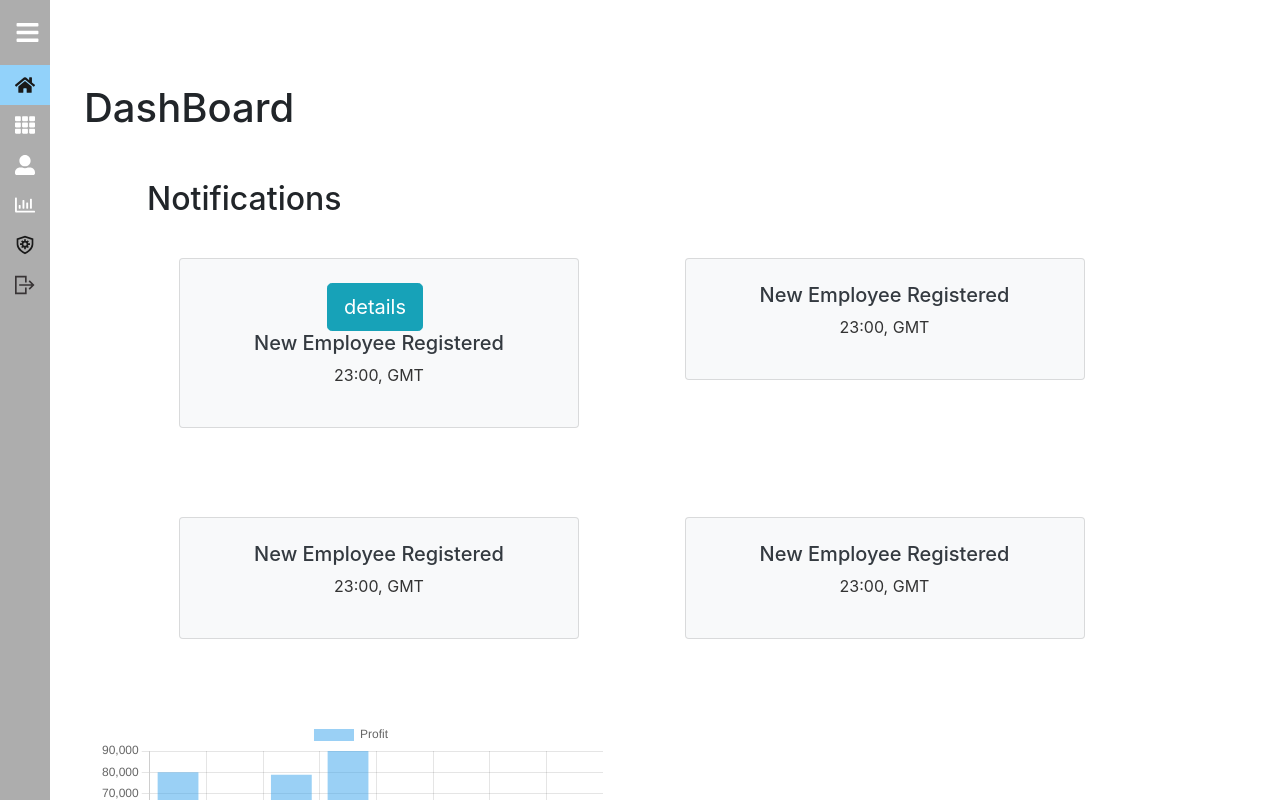
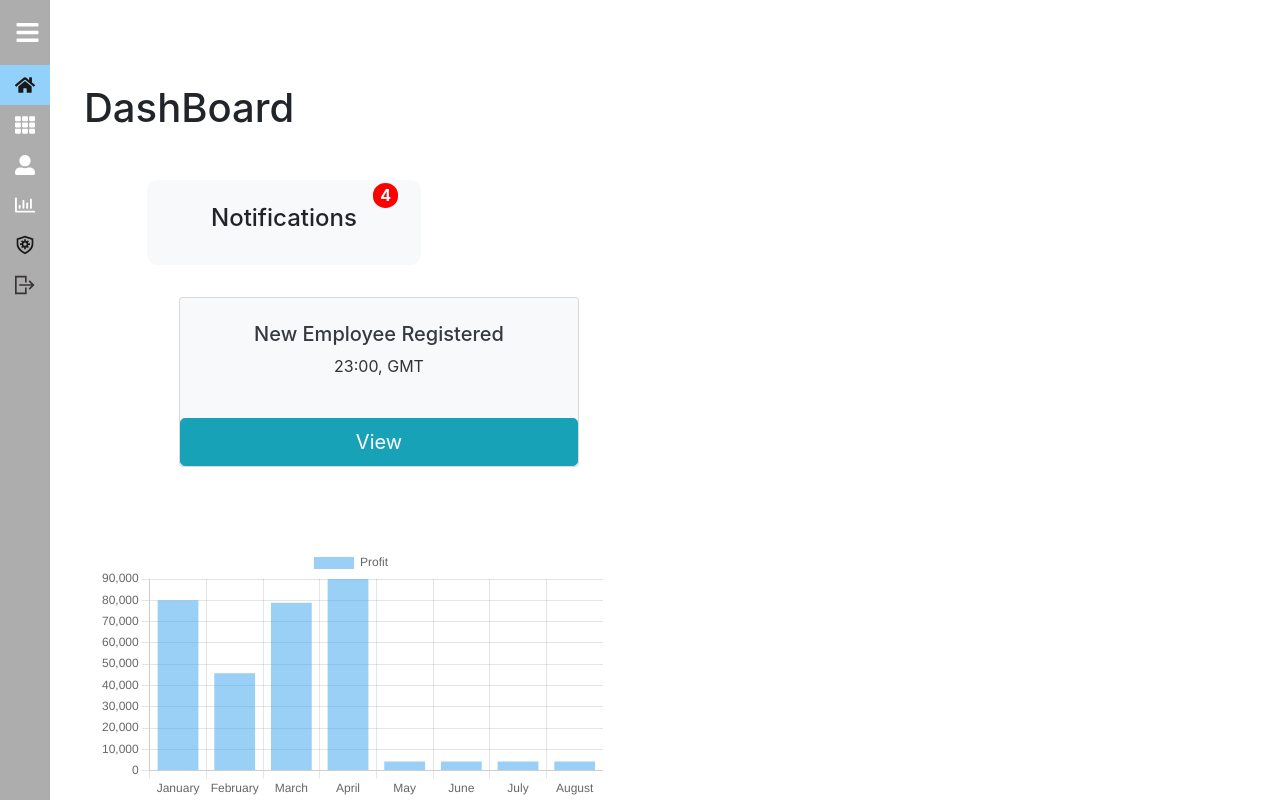
Before and after one commit to AbdurahmanAb/Dodi, a React (Vite) app: page / in a window 1280 px wide. Shown: the top 800 px of the page. Built offline with nearby package versions, Linux system fonts and the light colour scheme.

Commit message:
Last Commit

```diff
--- a/package.json
+++ b/package.json
@@ -13,6 +13,7 @@
     "@emotion/react": "^11.10.8",
     "@emotion/styled": "^11.10.8",
     "@mui/material": "^5.12.3",
+    "autoprefixer": "^10.4.14",
     "bootstrap": "^5.3.0-alpha3",
     "chart.js": "^4.3.0",
     "node-sass": "^8.0.0",
--- a/src/components/Navbar/navbar.scss
+++ b/src/components/Navbar/navbar.scss
@@ -67,6 +67,9 @@ main {
   display: flex;
   font-size: 25px;
   margin-left: 50px;
+  @media (max-width: 900px) {
+    display: none !important;
+  }
 }
 .link {
   display: flex;
--- a/src/index.css
+++ b/src/index.css
@@ -6,11 +6,11 @@ body {
 }
 @media (max-width: 900px) {
   .container {
-    /* margin-left: -4rem !important; */
+    margin-left: -4rem !important;
   }
 }
 @media (max-width: 600px) {
   .container {
-    /* margin-left: -6rem !important; */
+    margin-left: -6rem !important;
   }
 }
--- a/src/pages/Button.jsx
+++ /dev/null
@@ -1,14 +0,0 @@
-import React from "react";
-
-const Button = (props) => {
-  return (
-    <button
-      className="bg-indigo-600 text-white font-[Poppins] py-2 px-6 rounded md:ml-8 hover:bg-indigo-400
-    duration-500"
-    >
-      {props.children}
-    </button>
-  );
-};
-
-export default Button;
--- a/src/pages/Demo.jsx
+++ /dev/null
@@ -1,55 +0,0 @@
-import React, { useState } from "react";
-import Button from "./Button";
-
-const Demo = () => {
-  let Links = [
-    { name: "HOME", link: "/" },
-    { name: "SERVICE", link: "/" },
-    { name: "ABOUT", link: "/" },
-    { name: "BLOG'S", link: "/" },
-    { name: "CONTACT", link: "/" },
-  ];
-  let [open, setOpen] = useState(false);
-  return (
-    <div className="shadow-md w-full fixed top-0 left-0">
-      <div className="md:flex items-center justify-between bg-white py-4 md:px-10 px-7">
-        <div
-          className="font-bold text-2xl cursor-pointer flex items-center font-[Poppins]
-      text-gray-800"
-        >
-          <span className="text-3xl text-indigo-600 mr-1 pt-2">
-            <ion-icon name="logo-ionic" />
-          </span>
-          Designer
-        </div>
-
-        <div
-          onClick={() => setOpen(!open)}
-          className="text-3xl absolute right-8 top-6 cursor-pointer md:hidden"
-        >
-          <ion-icon name={open ? "close" : "menu"} />
-        </div>
-
-        <ul
-          className={`md:flex md:items-center md:pb-0 pb-12 absolute md:static bg-white md:z-auto z-[-1] left-0 w-full md:w-auto md:pl-0 pl-9 transition-all duration-500 ease-in ${
-            open ? "top-20 " : "top-[-490px]"
-          }`}
-        >
-          {Links.map((link) => (
-            <li key={link.name} className="md:ml-8 text-xl md:my-0 my-7">
-              <a
-                href={link.link}
-                className="text-gray-800 hover:text-gray-400 duration-500"
-              >
-                {link.name}
-              </a>
-            </li>
-          ))}
-        </ul>
-        <Button>Get Started</Button>
-      </div>
-    </div>
-  );
-};
-
-export default Demo;
--- a/src/pages/Home.jsx
+++ b/src/pages/Home.jsx
@@ -3,7 +3,7 @@ import Graphs, { PieChart } from "../components/Chart/Graphs";
 import { Data } from "../components/Chart/dummy2";
 import { useState } from "react";
 import { Helmet } from "react-helmet";
-
+import "./home.scss";
 import "react-responsive-modal/styles.css";
 import { Modal } from "react-responsive-modal";
 const Home = () => {
@@ -28,62 +28,43 @@ const Home = () => {
       <h1>DashBoard</h1>
       <div className="container">
         <div className="Notifications m-5">
-          <h2>Notifications</h2>
+          <div className="relative bg-light px-5 py-2">
+            <h4>Notifications</h4>
+            <span className="Icon">4</span>
+          </div>
           <div className="notications__card">
             <div className="gridl">
               <div className="card text-center bg-light Contracts__card text-dark">
                 <div className="card__salry p-4">
                   <Modal open={open} onClose={onCloseModal} center>
-                    <h2>Driling</h2>
-                    <form className="Contracts mb-5">
-                      <input
-                        type="text"
-                        placeholder="Contract"
-                        className="Contracts__input"
-                      />
+                    <div className="mt-2">
+                      <h2>Notification View</h2>
+                      <h4>New Employee Registered</h4>
+                      <ul>
+                        <li>Employee Name: Abdu</li>
+                        <li>Salary $1,000,000</li>
+                        Lorem ipsum dolor sit, amet consectetur adipisicing
+                        elit. Error architecto, dicta excepturi animi natus
+                        optio id, ad labore maxime sunt quaerat eligendi quam a
+                        expedita earum quis. Consequatur maiores sequi sed
+                        exercitationem nam magnam delectus ipsa voluptatum
+                        eligendi facilis debitis at modi, maxime sint, minima,
+                        temporibus saepe fuga facere quas?
+                      </ul>
+                    </div>
+                  </Modal>
 
-                      <input
-                        type="text"
-                        placeholder="Driling"
-                        className="Contracts__input"
-                      />
-                    </form>
-                  </Modal>
-                  <button
-                    className="btn btn-lg btn-info text-white mr-2"
-                    onClick={onOpenModal}
-                  >
-                    details
-                  </button>
                   <h5 className="card__header text-dark">
                     New Employee Registered
                   </h5>
                   <p className="text ">23:00, GMT</p>
                 </div>
-              </div>
-              <div className="card text-center bg-light Contracts__card text-dark">
-                <div className="card__salry p-4">
-                  <h5 className="card__header text-dark">
-                    New Employee Registered
-                  </h5>
-                  <p className="text ">23:00, GMT</p>
-                </div>
-              </div>
-              <div className="card text-center bg-light Contracts__card text-dark">
-                <div className="card__salry p-4">
-                  <h5 className="card__header text-dark">
-                    New Employee Registered
-                  </h5>
-                  <p className="text ">23:00, GMT</p>
-                </div>
-              </div>
-              <div className="card text-center bg-light Contracts__card text-dark">
-                <div className="card__salry p-4">
-                  <h5 className="card__header text-dark">
-                    New Employee Registered
-                  </h5>
-                  <p className="text ">23:00, GMT</p>
-                </div>
+                <button
+                  className="btn btn-lg btn-info text-white "
+                  onClick={onOpenModal}
+                >
+                  View
+                </button>
               </div>
             </div>
           </div>
--- a/src/pages/contrats/Contrats.jsx
+++ b/src/pages/contrats/Contrats.jsx
@@ -1,6 +1,6 @@
 import { useCollapse } from "react-collapsed";
 import "./contracts.scss";
-import { useState } from "react";
+import { useEffect, useState } from "react";
 import Swal from "sweetalert2";
 import { Helmet } from "react-helmet";
 import "react-responsive-modal/styles.css";
@@ -29,6 +29,14 @@ const Contracts = () => {
     setContract("Driling");
   };
   const { getCollapseProps, getToggleProps, isExpanded } = useCollapse();
+  useEffect(() => {
+    if (isExpanded) {
+      window.scrollTo({
+        top: document.documentElement.scrollHeight,
+        behavior: "smooth",
+      });
+    }
+  }, [isExpanded]);
 
   return (
     <div>
@@ -89,79 +97,7 @@ const Contracts = () => {
             Add Driling
           </button>
         </div>
-        {/* <form className="Contracts mb-5">
-          <input
-            type="text"
-            placeholder="Contract"
-            className="Contracts__input"
-          />
 
-          <div className="select">
-            <p>contract type</p>
-
-            <select name="select" id="select" className="btn btn-primary">
-              <option value="">permanet</option>
-              <option value="">contract</option>
-            </select>
-          </div>
-
-          <input
-            type="text"
-            placeholder="Driling"
-            className="Contracts__input"
-          />
-
-          <input
-            type="date"
-            id="date"
-            className="Contracts__input"
-            placeholder="start Date"
-          />
-          <input type="text" placeholder="Cost" className="Contracts__input" />
-
-          <input
-            type="text"
-            placeholder="Name -Amount Per diem cost"
-            className="Contracts__input"
-          />
-
-          <input
-            type="text"
-            placeholder="Employee list"
-            className="Contracts__input"
-          />
-          <input
-            type="text"
-            placeholder="Transportation"
-            className="Contracts__input"
-          />
-          <input
-            type="text"
-            placeholder="Trip Beginging"
-            className="Contracts__input"
-          />
-          <input
-            type="text"
-            placeholder="Trip Destination"
-            className="Contracts__input"
-          />
-          <input
-            type="number"
-            placeholder="Maintainance Cost"
-            className="Contracts__input"
-          />
-          <input
-            type="text"
-            placeholder="Maintainance Cost"
-            className="Contracts__input"
-          />
-          <button
-            className="Contracts__btn btn btn-lg btn-primary"
-            onClick={(e) => Added(e)}
-          >
-            Add contract
-          </button>
-        </form> */}
         <h1>View Contracts</h1>
         <div className="gridl">
           <div className="card text-center bg-warning Contracts__card">
--- /dev/null
+++ b/src/pages/home.scss
@@ -0,0 +1,25 @@
+.relative {
+  position: relative;
+  display: inline-block;
+  cursor: pointer;
+  border-radius: 10px;
+  &:hover {
+    background: #e9e9e9 !important;
+  }
+  h4 {
+    padding: 1rem;
+  }
+}
+.Icon {
+  position: absolute;
+  top: 0.2rem;
+  right: 1.4rem;
+  height: 1.52rem;
+  width: 1.6rem;
+  padding: 0 5px;
+  text-align: center;
+  border-radius: 50%;
+  background-color: red;
+  color: #fff;
+  font-weight: bold;
+}
```
Also changed, not shown: 1 other file (tests, documents, lock files or other folders).
